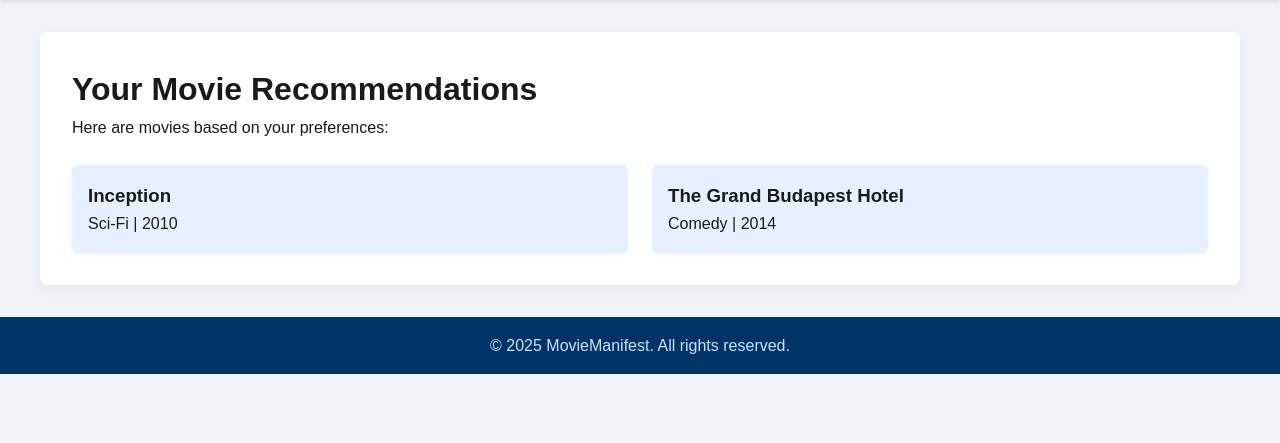
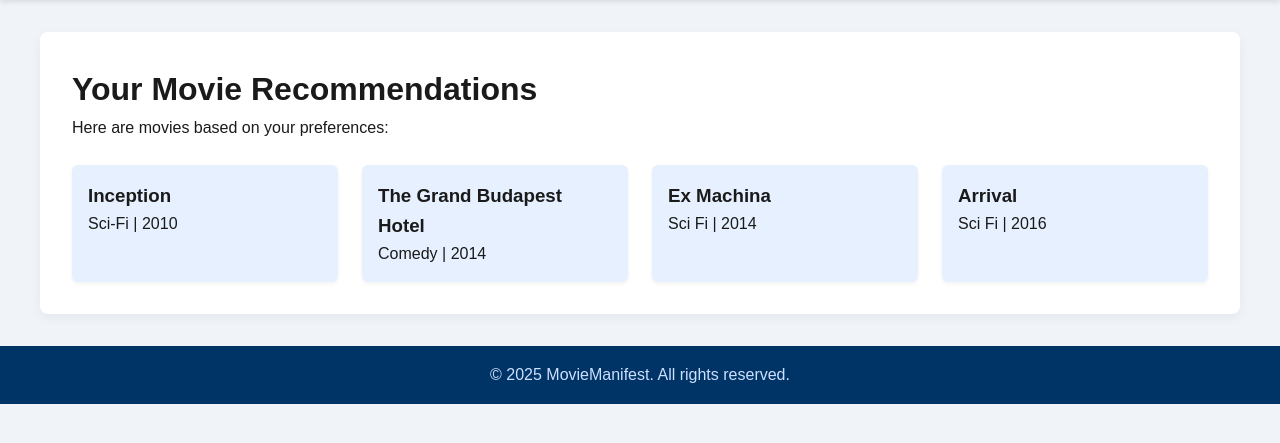
Before and after one commit to DeeBumG/MovieManifest, a Django app: page /view_reccommendations/ in a window 1280 px wide. Shown: the part 99-542 px from the top of the page. Run offline with Django 5.2, Linux system fonts and the light colour scheme.

Commit message:
jack black coded

```diff
--- a/Project/MovieManifest/templates/MovieManifest/preferences.html
+++ b/Project/MovieManifest/templates/MovieManifest/preferences.html
@@ -7,7 +7,7 @@
     <p>Select your favorite genres, languages, and other viewing preferences.</p>
 
     <h1>Choose Your Favorite Genres</h1>
-    <form method="post">
+    <form action="/view_reccommendations/" method="post">
         {% csrf_token %}
         <div class="genre-selector">
             {% for genre in genres %}
--- a/Project/MovieManifest/templates/MovieManifest/view_reccommendations.html
+++ b/Project/MovieManifest/templates/MovieManifest/view_reccommendations.html
@@ -16,6 +16,14 @@
             <h3>The Grand Budapest Hotel</h3>
             <p>Comedy | 2014</p>
         </div>
+        <div class="movie-card">
+            <h3>Ex Machina</h3>
+            <p>Sci Fi | 2014</p>
+        </div>
+        <div class="movie-card">
+            <h3>Arrival</h3>
+            <p>Sci Fi | 2016</p>
+        </div>
         <!-- Loop through actual recommendations in your backend -->
     </div>
 {% endblock %}
--- a/Project/MovieManifest/views.py
+++ b/Project/MovieManifest/views.py
@@ -6,14 +6,18 @@ from .forms import SiteSettingFormSet
 
 def home(request):
     popular_movies = [
-        {'id': 1, 'title': 'Dune: Part Two', 'image_url': 'https://m.media-amazon.com/images/M/MV5BNTc0YmQxMjEtODI5MC00NjFiLTlkMWUtOGQ5NjFmYWUyZGJhXkEyXkFqcGc@._V1_.jpg'},
-        {'id': 2, 'title': 'Oppenheimer', 'image_url': 'https://m.media-amazon.com/images/M/MV5BN2JkMDc5MGQtZjg3YS00NmFiLWIyZmQtZTJmNTM5MjVmYTQ4XkEyXkFqcGc@._V1_.jpg'},
+        {'id': 1, 'title': 'Nacho Libre', 'image_url': 'https://m.media-amazon.com/images/M/MV5BMjMyNmEzNWYtMDNkYS00NGFmLWE3YjYtNDViYjUyMDA3MTlkXkEyXkFqcGc@._V1_.jpg'},
+        {'id': 2, 'title': 'School of Rock', 'image_url': 'https://m.media-amazon.com/images/M/MV5BOTg2NDU4Mjg2NV5BMl5BanBnXkFtZTgwNjQ0MDIyMDI@._V1_.jpg'},
+        {'id': 9, 'title': ' A Minecraft Movie', 'image_url': 'https://m.media-amazon.com/images/M/MV5BYzFjMzNjOTktNDBlNy00YWZhLWExYTctZDcxNDA4OWVhOTJjXkEyXkFqcGc@._V1_.jpg'},
+        {'id': 10, 'title': 'Kung Fu Panda', 'image_url': 'https://m.media-amazon.com/images/M/MV5BZDU5MDNiMGItYjVmZi00NDUxLTg2OTktNGE0NzNlNzM4NzgyXkEyXkFqcGc@._V1_.jpg'},
         # Add more...
     ]
 
     recommended_movies = [
         {'id': 5, 'title': 'Arrival'},
         {'id': 6, 'title': 'Ex Machina'},
+        {'id': 7, 'title': 'Grand Budapest Hotel'},
+        {'id': 8, 'title': 'Inception'}
     ]
 
     return render(request, 'MovieManifest/home.html', {
```
